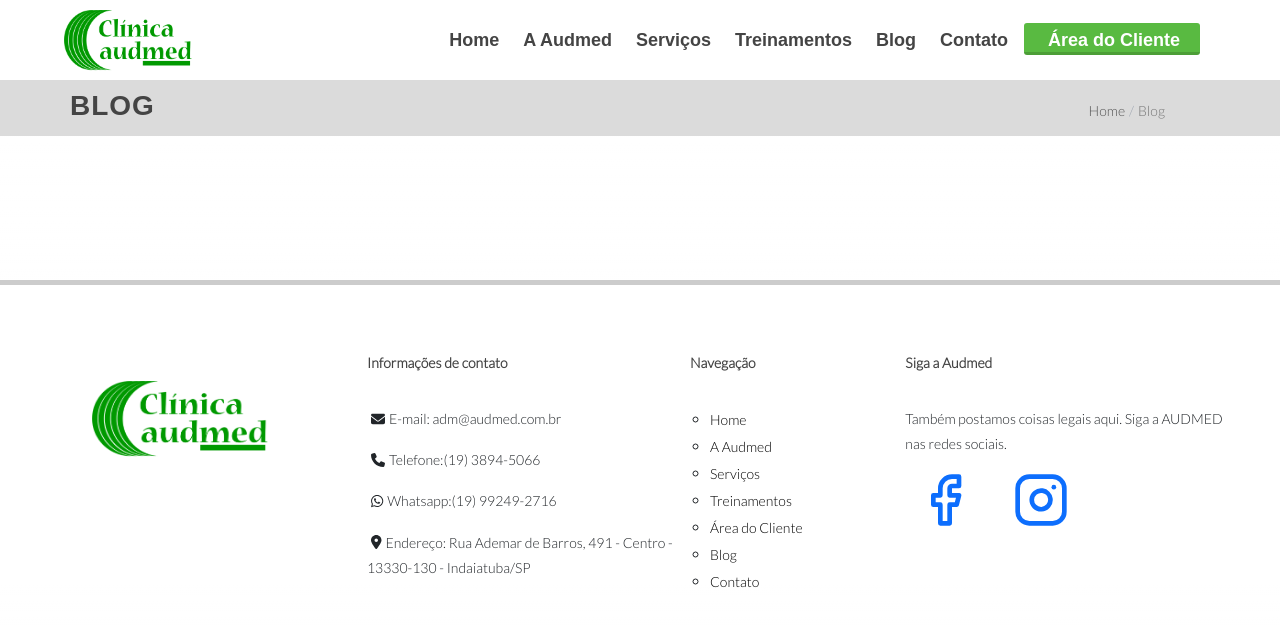
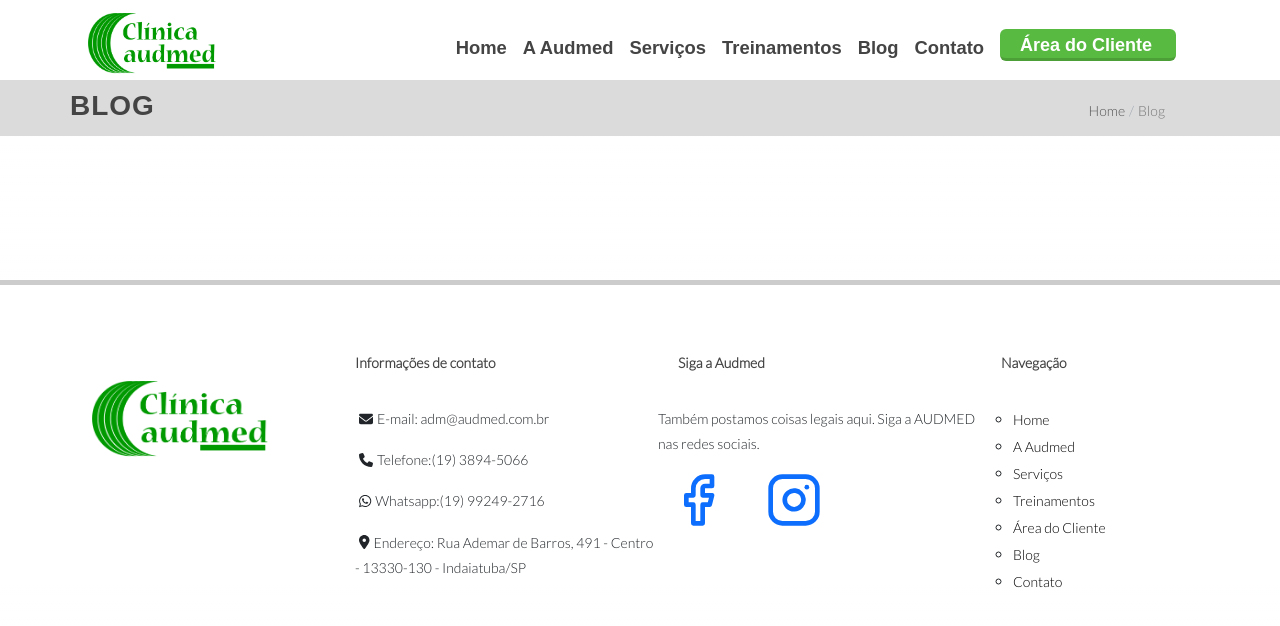
Before and after one commit to huberling/audmed, a Next.js app: page /blog in a window 1280 px wide. Shown: the top 626 px of the page. Built offline with nearby package versions, Linux system fonts and the light colour scheme.

Commit message:
commit 19/12

```diff
--- a/app/components/final.tsx
+++ b/app/components/final.tsx
@@ -20,21 +20,29 @@ export default function Final(){
             <Image className='w-44 h-20 mt-16 inline-block ml-12' src={LogoClinica} alt="Logo Clinica"/>
 
         </div>
-        <div className="col-md-3 mt-16 mb-16 font-family: 'Lato', sans-serif">
+        <div className="col-md-3 mt-16 -ml-8 mb-16 font-family: 'Lato', sans-serif">
             <h4>
-                <b>Informações de contato</b>
+                <b className='ml-5'>Informações de contato</b>
             </h4>
-            <p><FontAwesomeIcon icon={faEnvelope} className="mr-1 ml-1" ></FontAwesomeIcon>E-mail: adm@audmed.com.br</p>
-            <p><FontAwesomeIcon icon={faPhone} className="mr-1 ml-1"></FontAwesomeIcon>Telefone:(19) 3894-5066</p>
-            <p><FontAwesomeIcon icon={faWhatsapp} className="mr-1 ml-1" ></FontAwesomeIcon>Whatsapp:(19) 99249-2716</p>
-            <p><FontAwesomeIcon icon={faLocationDot} className="mr-1 ml-1"></FontAwesomeIcon>Endereço: Rua Ademar de Barros, 491 - Centro - 13330-130 - Indaiatuba/SP </p>
+            <p className='ml-5'><FontAwesomeIcon icon={faEnvelope} className="mr-1 ml-1" ></FontAwesomeIcon>E-mail: adm@audmed.com.br</p>
+            <p className='ml-5'><FontAwesomeIcon icon={faPhone} className="mr-1 ml-1"></FontAwesomeIcon>Telefone:(19) 3894-5066</p>
+            <p className='ml-5'><FontAwesomeIcon icon={faWhatsapp} className="mr-1 ml-1" ></FontAwesomeIcon>Whatsapp:(19) 99249-2716</p>
+            <p className='ml-5'><FontAwesomeIcon icon={faLocationDot} className="mr-1 ml-1"></FontAwesomeIcon>Endereço: Rua Ademar de Barros, 491 - Centro - 13330-130 - Indaiatuba/SP </p>
 
         </div>
+        <div className="col-md-3 mt-16 mb-16 font-family: 'Lato', sans-serif">
+            <h4><b className='ml-5'>Siga a Audmed</b></h4>
+            <p>Também postamos coisas legais aqui. Siga a AUDMED nas redes sociais.</p>
+            <div className='roww'>
+            <Link href="https://www.facebook.com/clinicaaudmed1"><FacebookIcon size={56} className='ml-6'/></Link>
+            <Link href="https://www.instagram.com/audmed.indaiatuba/" ><InstagramIcon size={56} className='ml-10'/></Link>
+            </div>
+        </div>
         <div className="navegacao col-md-2 mt-16 mb-16">
-            <h4><b>Navegação</b></h4>
-            <ul style={listStyle} className="-ml-3">
+            <h4><b className='ml-5'>Navegação</b></h4>
+            <ul style={listStyle} className="">
             <li>
-            <Link href="/">Home</Link>
+            <Link  href="/">Home</Link>
             </li>
             <li>
             <Link href="/sobre">A Audmed</Link>
@@ -56,14 +64,6 @@ export default function Final(){
             </li>
             </ul>
         </div>
-        <div className="col-md-3 mt-16 mb-16 font-family: 'Lato', sans-serif">
-            <h4><b>Siga a Audmed</b></h4>
-            <p>Também postamos coisas legais aqui. Siga a AUDMED nas redes sociais.</p>
-            <div className='roww'>
-            <Link href="https://www.facebook.com/clinicaaudmed1"><FacebookIcon size={56} className='ml-6'/></Link>
-            <Link href="https://www.instagram.com/audmed.indaiatuba/" ><InstagramIcon size={56} className='ml-10'/></Link>
-            </div>
-        </div>
         </div>
     </section>
 
--- a/app/components/navbar.tsx
+++ b/app/components/navbar.tsx
@@ -1,21 +1,80 @@
+import { useState } from 'react';
 import Image from 'next/image';
 import Logo from '../../public/AUDMED LOGOTIPO.png';
 import Link from 'next/link';
-export default function Navbar(){
-    return(
-<>
-<header>
-  <Image src={Logo} alt="Audmed Logo" />
-  <ul>
-    <li><Link className='py-2 pl-3 pr-4 transition ease-in duration-100 hover:-translate-y-1 flex flex-row gap-1 rounded md:bg-transparent md:p-0 md:hover:text-green-600' aria-current="page" href={'/'}>Home</Link></li>
-    <li><Link className='py-2 pl-3 pr-4 transition ease-in duration-100 hover:-translate-y-1 flex flex-row gap-1 rounded md:bg-transparent md:p-0 md:hover:text-green-600' aria-current="page" href={'/sobre'}>A Audmed</Link></li>
-    <li><Link className='py-2 pl-3 pr-4 transition ease-in duration-100 hover:-translate-y-1 flex flex-row gap-1 rounded md:bg-transparent md:p-0 md:hover:text-green-600' aria-current="page" href={'/servicos'}>Serviços</Link></li>
-    <li><Link className='py-2 pl-3 pr-4 transition ease-in duration-100 hover:-translate-y-1 flex flex-row gap-1 rounded md:bg-transparent md:p-0 md:hover:text-green-600' aria-current="page" href={'/treinamentos'}>Treinamentos</Link></li>
-    <li><Link className='py-2 pl-3 pr-4 transition ease-in duration-100 hover:-translate-y-1 flex flex-row gap-1 rounded md:bg-transparent md:p-0 md:hover:text-green-600' aria-current="page" href={'/blog'}>Blog</Link></li>
-    <li><Link className='py-2 pl-3 pr-4 transition ease-in duration-100 hover:-translate-y-1 flex flex-row gap-1 rounded md:bg-transparent md:p-0 md:hover:text-green-600' aria-current="page" href={'/contatos'}>Contato</Link></li>
-    <li className="li"><Link href={"https://sistema.soc.com.br/WebSoc/"} target="_blank">Área do Cliente</Link></li>
-  </ul>
-</header>
-</>
-    )
+import Head from 'next/head';
+
+interface NavLinkProps {
+  href: string;
+  children: React.ReactNode;
 }
+
+const NavLink: React.FC<NavLinkProps> = ({ href, children }) => (
+  <Link href={href} className="NavLink py-2 pl-3 pr-4 transition ease-in duration-100 hover:-translate-y-1 flex flex-row gap-1 rounded md:bg-transparent md:p-0 md:hover:text-green-600" aria-current="page">
+    {children}
+  </Link>
+);
+
+interface ExternalLinkProps {
+  href: string;
+  children: React.ReactNode;
+}
+
+const ExternalLink: React.FC<ExternalLinkProps> = ({ href, children }) => (
+  <Link href={href} target="_blank" rel="noopener noreferrer" className="ExternalLink py-2 pl-3 pr-4 transition ease-in duration-100 hover:-translate-y-1 flex flex-row gap-1 rounded md:p-0 md:hover:text-green-600">
+    {children}
+  </Link>
+);
+
+const Navbar: React.FC = () => {
+  const [showMobileMenu, setShowMobileMenu] = useState(false);
+
+  const toggleMobileMenu = () => {
+    setShowMobileMenu(!showMobileMenu);
+  };
+
+  return (
+    <>
+
+      <header className="flex justify-between items-center p-4 md:px-8">
+        <div>
+          <Image src={Logo} alt="Audmed Logo" />
+        </div>
+        <nav className="md:flex items-center space-x-4">
+          <div className="md:hidden">
+            <button onClick={toggleMobileMenu} className='hamburguer'>☰</button>
+          </div>
+          {showMobileMenu && (
+            <div className="overlay">
+              <div className="mobile-menu">
+                <button className="close-button" onClick={toggleMobileMenu}>✕</button>
+                <div className="menu-content">
+                  {/* Renderizar links aqui para o menu móvel */}
+                  <NavLink href={'/'}>Home</NavLink>
+                  <NavLink href={'/sobre'}>A Audmed</NavLink>
+                  <NavLink href={'/servicos'}>Serviços</NavLink>
+                  <NavLink href={'/treinamentos'}>Treinamentos</NavLink>
+                  <NavLink href={'/blog'}>Blog</NavLink>
+                  <NavLink href={'/contatos'}>Contato</NavLink>
+                  <ExternalLink href={'https://sistema.soc.com.br/WebSoc/'}><p>Área do Cliente</p></ExternalLink>
+                </div>
+              </div>
+            </div>
+          )}
+          <div className="hidden md:flex items-center space-x-4">
+            {/* Renderizar links aqui para o menu grande */}
+            <NavLink href={'/'}>Home</NavLink>
+            <NavLink href={'/sobre'}>A Audmed</NavLink>
+            <NavLink href={'/servicos'}>Serviços</NavLink>
+            <NavLink href={'/treinamentos'}>Treinamentos</NavLink>
+            <NavLink href={'/blog'}>Blog</NavLink>
+            <NavLink href={'/contatos'}>Contato</NavLink>
+            <ExternalLink href={'https://sistema.soc.com.br/WebSoc/'}><p>Área do Cliente</p></ExternalLink>
+          </div>
+        </nav>
+      </header>
+    </>
+  );
+};
+
+export default Navbar;
--- a/app/globals.css
+++ b/app/globals.css
@@ -46,6 +46,48 @@ body{
         float: none;
     }
 }
+.overlay {
+    position: fixed;
+    top: 0;
+    left: 0;
+    width: 100%;
+    height: 100%;
+    background: rgba(0, 0, 0, 0.8);
+    display: flex;
+    justify-content: center;
+    align-items: center;
+  }
+
+  .mobile-menu {
+    margin-top: -10rem;
+    padding: 5px;
+    background: #fff;
+    border-radius: 8px;
+    width: 80%;
+    max-width: 300px;
+    text-align: center;
+  }
+
+  .close-button {
+    background: none;
+    border: none;
+    font-size: 40px;
+    color: #fff;
+    cursor: pointer;
+    position: absolute;
+    top: 50px;
+    margin-left: 7rem;
+  }
+  .menu-content {
+    margin-top: -20px;
+
+
+  }
+  .hamburguer{
+    margin-top: 1rem;
+    margin-right: -4rem;
+    font-size: 30px;
+  }
 header{
     position: fixed;
     top:0;
@@ -57,28 +99,26 @@ header{
     color: black;
 
 }
-header ul
+header nav
 {
     z-index: 40;
     float: right;
     margin-top: -1rem;
     margin-right: 5rem;
 }
-header ul li {
+.NavLink {
     display: inline-block;
-    margin-top:2rem;                                                                                                                                          font-size: 1.15rem;
-}
-header ul li a {
+    margin-top:2rem;
     color:#444;
     text-decoration: none;
-    margin-left: 1.5rem;
+    margin-left: 1rem;
     font-size: 18px;
     font-family: 'Raleway', sans-serif;
-    font-weight: bold;
+    font-weight: bold;                                                                                                                                    font-size: 1.15rem;
 }
+
 header img{
     height: 4rem;
-    float: left;
     width: 8rem;
     margin-top:0.65rem;
     margin-left: 4rem;
@@ -89,29 +129,42 @@ header img{
 header ul li:hover{
     color: #079800;
 }
-.li{
+.ExternalLink{
     position: relative;
     cursor: pointer;
     outline: none;
     white-space: nowrap;
-    margin-left: 1rem;
+    margin-left: 3.6rem;
     background-color: #59BA41;
     height: 2rem;
+    margin-top:1.65rem;
     width: 11rem;
     border-radius: 3px;
     border-bottom: 3px solid rgba(0,0,0,0.15);
-    -webkit-transition: none;
-    -o-transition: none;
-    transition: none;
+   }
+   .ExternalLink p{
+    text-align: center;
     color: white;
-}
-.li a{
-    color: white;
-}
-.li:hover{
-    background-color: #08a700;
-    color: white;
-}
+    text-decoration: none;
+    margin-left: 1.25rem;
+    font-size: 18px;
+    margin-top:-0.5rem;
+    font-family: 'Raleway', sans-serif;
+    font-weight:600;
+   }
+   @media screen and (max-width:500px) {
+    .ExternalLink p{
+        text-align: center;
+        color: white;
+        text-decoration: none;
+        margin-left: 0.7rem;
+        font-size: 18px;
+        margin-top:-0.5rem;
+        font-family: 'Raleway', sans-serif;
+        font-weight:600;
+       }
+   }
+
 .breadcrumb{
     position: absolute !important;
     width: auto !important;
--- a/app/layout.tsx
+++ b/app/layout.tsx
@@ -10,6 +10,7 @@ const inter = Lato({
 })
 
 export const metadata: Metadata = {
+  icons: '/favicon.ico',
   title: 'Clinica Audmed',
   description: 'Generated by create next app',
 }
--- a/app/page.tsx
+++ b/app/page.tsx
@@ -15,6 +15,7 @@ import LogoClinica from '../public/AUDMED LOGOTIPO.png';
 import { InstagramIcon, FacebookIcon } from 'lucide-react';
 import Link from 'next/link';
 import Final from './components/final';
+import MyApp from './components/app';
 
 
 
--- a/app/servicos/page.tsx
+++ b/app/servicos/page.tsx
@@ -24,7 +24,7 @@ return(
         </ol>
         </div>
     </section>
-    <main id="descricao">
+    <main id="descricao" >
         <section id="content">
             <div className="titulo title">
             <h1>SERVIÇOS</h1>
--- /dev/null
+++ b/app/ts/layout.tsx
@@ -0,0 +1,7 @@
+export default function TesteLayout({children,} : {children: React.ReactNode}) {
+    return (
+        <div>
+            {children}
+        </div>
+    )
+  }
--- a/package.json
+++ b/package.json
@@ -15,12 +15,14 @@
     "@fortawesome/react-fontawesome": "^0.2.0",
     "bootstrap": "^5.3.2",
     "lucide-react": "^0.294.0",
+    "metadata": "^0.1.0",
     "next": "^14.0.4",
     "nodemailer": "^6.9.7",
     "react": "^18.2.0",
     "react-dom": "^18",
     "react-fontawesome": "^1.7.1",
-    "react-icons": "^4.12.0"
+    "react-icons": "^4.12.0",
+    "react-responsive": "^9.0.2"
   },
   "devDependencies": {
     "@types/node": "^20",
```
Also changed, not shown: app/components/app.tsx (added, +21 -0 lines), app/contatos/page.tsx (+4 -4 lines), app/metadata.ts (added, +11 -0 lines), app/ts/page.tsx (added, +12 -0 lines), 1 other file (tests, documents, lock files or other folders).
